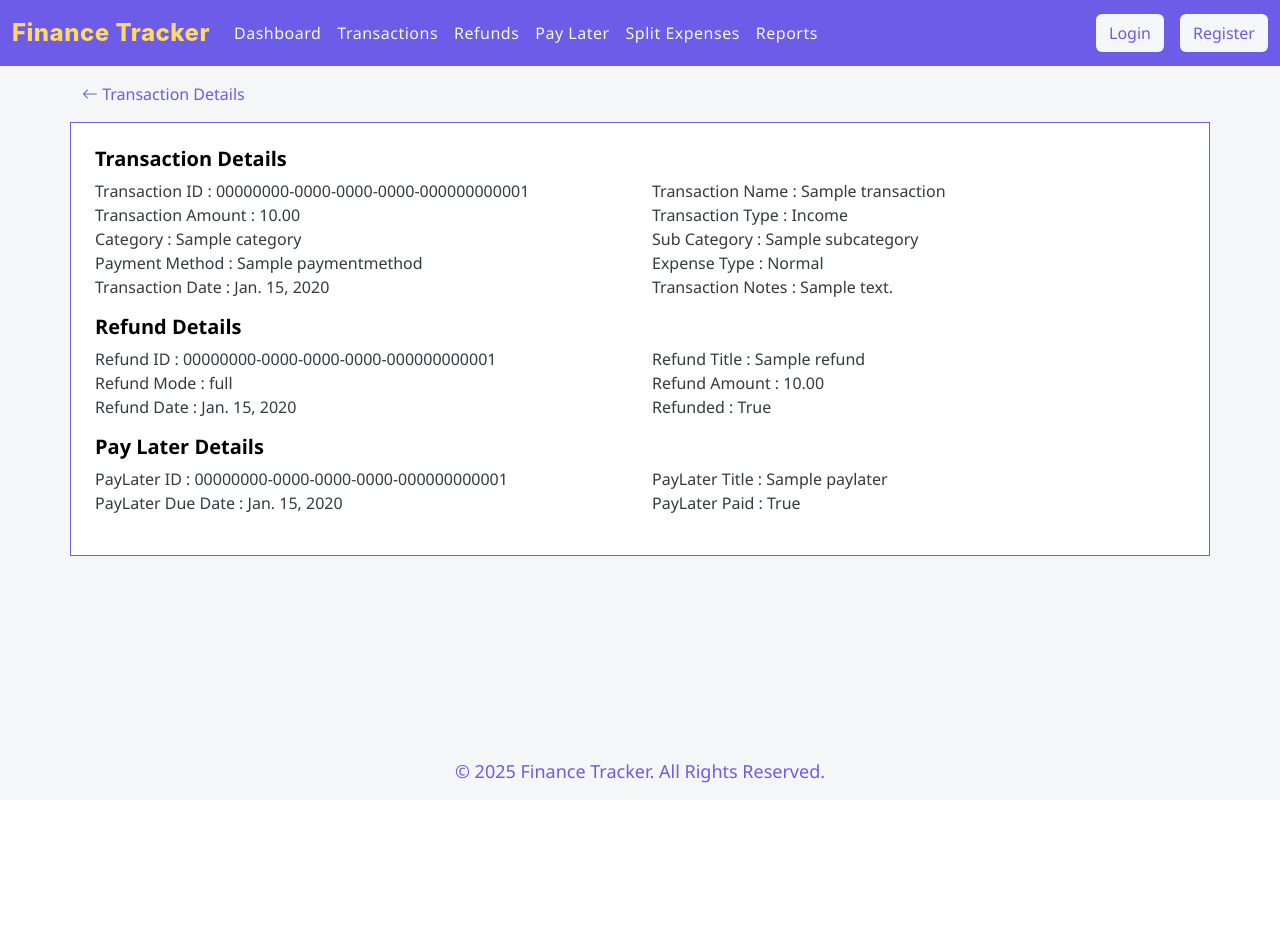
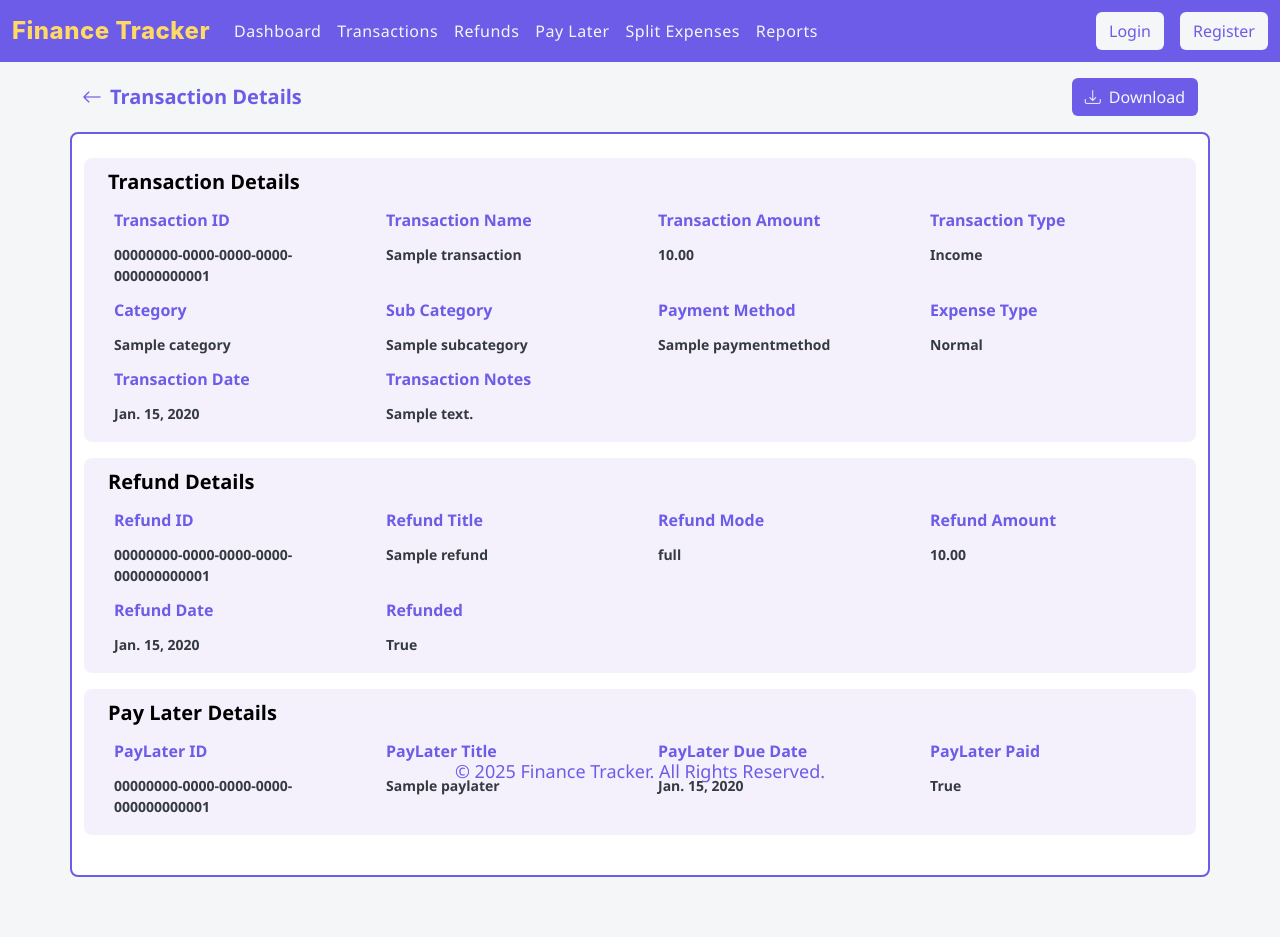
Before and after one commit to Sasi-Kiran-Vullaganti/FinanceTrackerProject, a Django app: template FinanceTrackerApplication/templates/TransactionDetails.html in a window 1280 px wide. Before the commit the page ends 783 px from the top, so only its background shows below. Run offline with Django 5.2, Linux system fonts and the light colour scheme; the template is opened without the code that fills it: values that come from a table or form of the project are taken from there, others are empty; tables that the repository leaves empty hold one stand-in row (values such as "Sample post").

Commit message:
Transaction Details Page UI

```diff
--- a/FinanceTrackerApplication/static/css/styles.css
+++ b/FinanceTrackerApplication/static/css/styles.css
@@ -55,9 +55,6 @@
 
 
   /* ButtonStyles */
-  .btn{
-    margin: 6px auto;
-  }
   .primary-btn, .primary-btn:hover{
     color: var(--light-color);
     background-color:var(--primary-color);
@@ -78,6 +75,9 @@
     gap:16px;
   }
 
-  .details-container{
-    border: 1px solid var(--primary-color);
+  /* Headings */
+  h1{
+    font-size: 18px;
+    font-weight: 600;
+    color: var(--primary-color);
   }
--- a/FinanceTrackerApplication/templates/TransactionDetails.html
+++ b/FinanceTrackerApplication/templates/TransactionDetails.html
@@ -5,95 +5,156 @@
 {% block content %}
 
 <style>
+    :root {
+    --primary-color: #6c5ce7;
+    --secondary-color: #f4f6f8;
+    --danger-color: #e74a3b;
+    --warning-color: #f6c23e;
+    --light-color: #f4f6f8;
+    --dark-color: #343a40;
+    --gray-color: #858796;
+    --brand-color: #ffd966;
+    --font-main: 'Segoe UI', Tahoma, Geneva, Verdana, sans-serif;
+  }
     .mainHeader{
         font-size:20px;
         font-weight: 600;
         color: black;
     }
+    .page-header{
+        color:var(--primary-color);
+        font-size: 20px;
+        font-weight: 800;
+    }
     .details-container{
-        border: 1px solid var(--primary-color);
+        border: 2px solid var(--primary-color);
         background-color: white;
+        border-radius: 8px;
+    }
+    .details-row{
+        background: #f4f1fd;
+        padding: 12px;
+        border-radius: 8px;
+    }
+    .details-set{
+        display: flex;
+        flex-direction: column;
+    }
+    .detail-header{
+        font-size:16px;
+        font-weight: 600;
+        margin: 6px;
+        color: var(--primary-color);
+    }
+    .detail-value{
+        font-size: 14px;
+        margin:6px;
+        font-weight: bold;
     }
 </style>
 
 <div class="container mt-3">
-    <div class="row">
-        <div class="col-12">
-            <a class="" href="{% url 'transactionDashboard' %}"><i class="bi bi-arrow-left"></i> Transaction Details</a>
+    <div class="row align-items-center mb-3">
+        <div class="col d-flex align-items-center">
+          <a class="page-header d-flex align-items-center me-auto" href="{% url 'transactionDashboard' %}">
+            <i class="bi bi-arrow-left me-2"></i> Transaction Details
+          </a>
+          <button class="btn primary-btn ms-auto"><i class="bi bi-download me-2"></i>Download</button>
         </div>
-    </div>
+      </div>
+
 </div>
 <div class="container details-container mt-3 p-4">
-    <div class="row mb-3">
+    <div class="row details-row mb-3">
         <h2  class="mainHeader">Transaction Details</h2>
-        <div class="col-md-6">
-            <span>Transaction ID : {{ transaction.txnid }}</span>
+        <div class="col-md-3 details-set">
+            <span class="detail-header">Transaction ID </span>
+            <span class="detail-value">{{ transaction.txnid }}</span>
         </div>
-        <div class="col-md-6">
-            <span>Transaction Name : {{ transaction.name }}</span>
+        <div class="col-md-3 details-set">
+            <span class="detail-header">Transaction Name</span>
+            <span class="detail-value">{{ transaction.name }}</span>
         </div>
-        <div class="col-md-6">
-            <span>Transaction Amount : {{ transaction.amount }}</span>
+        <div class="col-md-3 details-set">
+            <span class="detail-header">Transaction Amount</span>
+            <span class="detail-value">{{ transaction.amount }}</span>
         </div>
-        <div class="col-md-6">
-            <span>Transaction Type : {{ transaction.type|title }}</span>
+        <div class="col-md-3 details-set">
+            <span class="detail-header">Transaction Type</span>
+            <span class="detail-value">{{ transaction.type|title }}</span>
         </div>
-        <div class="col-md-6">
-            <span>Category : {{ transaction.category.category_name }}</span>
+        <div class="col-md-3 details-set">
+            <span class="detail-header">Category</span>
+            <span class="detail-value">{{ transaction.category.category_name }} </span>
         </div>
-        <div class="col-md-6">
-            <span>Sub Category : {{ transaction.subcategory.subcategory_name }}</span>
+        <div class="col-md-3 details-set">
+            <span class="detail-header">Sub Category</span>
+            <span class="detail-value">{{ transaction.subcategory.subcategory_name }}</span>
         </div>
-        <div class="col-md-6">
-            <span>Payment Method : {{ transaction.payment_method.payment_method_name }}</span>
+        <div class="col-md-3 details-set">
+            <span class="detail-header">Payment Method</span>
+            <span class="detail-value">{{ transaction.payment_method.payment_method_name }}</span>
         </div>
-        <div class="col-md-6">
-            <span>Expense Type : {{ transaction.expense_type|title }}</span>
+        <div class="col-md-3 details-set">
+            <span class="detail-header">Expense Type</span>
+            <span class="detail-value">{{ transaction.expense_type|title }}</span>
         </div>
-        <div class="col-md-6">
-            <span>Transaction Date : {{ transaction.txn_date }}</span>
+        <div class="col-md-3 details-set">
+            <span class="detail-header">Transaction Date</span>
+            <span class="detail-value">{{ transaction.txn_date }}</span>
         </div>
-        <div class="col-md-6">
-            <span>Transaction Notes : {{ transaction.notes }}</span>
+        <div class="col-md-3 details-set">
+            <span class="detail-header">Transaction Notes</span>
+            <span class="detail-value">{{ transaction.notes }}</span>
         </div>
     </div>
     {% if refund_details %}
-        <div class="row mb-3">
+        <div class="row details-row mb-3">
             <h2  class="mainHeader">Refund Details</h2>
-            <div class="col-md-6">
-                <span>Refund ID : {{ refund_details.refundid }}</span>
+            <div class="col-md-3 details-set">
+                <span class="detail-header">Refund ID</span>
+                <span class="detail-value">{{ refund_details.refundid }}</span>
             </div>
-            <div class="col-md-6">
-                <span>Refund Title : {{ refund_details.title }}</span>
+            <div class="col-md-3 details-set">
+                <span class="detail-header">Refund Title</span>
+                <span class="detail-value">{{ refund_details.title }}</span>
             </div>
-            <div class="col-md-6">
-                <span>Refund Mode : {{ refund_details.mode }}</span>
+            <div class="col-md-3 details-set">
+                <span class="detail-header">Refund Mode</span>
+                <span class="detail-value">{{ refund_details.mode }}</span>
             </div>
-            <div class="col-md-6">
-                <span>Refund Amount : {{ refund_details.amount }}</span>
+            <div class="col-md-3 details-set">
+                <span class="detail-header">Refund Amount</span>
+                <span class="detail-value">{{ refund_details.amount }}</span>
             </div>
-            <div class="col-md-6">
-                <span>Refund Date : {{ refund_details.refund_date }}</span>
+            <div class="col-md-3 details-set">
+                <span class="detail-header">Refund Date</span>
+                <span class="detail-value">{{ refund_details.refund_date }}</span>
             </div>
-            <div class="col-md-6">
-                <span>Refunded : {{ refund_details.refunded }}</span>
+            <div class="col-md-3 details-set">
+                <span class="detail-header">Refunded</span>
+                <span class="detail-value">{{ refund_details.refunded }}</span>
             </div>
         </div>
     {% endif %}
     {% if paylater_details %}
-        <div class="row mb-3">
+        <div class="row details-row mb-3">
             <h2  class="mainHeader">Pay Later Details</h2>
-            <div class="col-md-6">
-                <span>PayLater ID : {{ paylater_details.paylaterid }}</span>
+            <div class="col-md-3 details-set">
+                <span class="detail-header">PayLater ID</span>
+                <span class="detail-value">{{ paylater_details.paylaterid }}</span>
             </div>
-            <div class="col-md-6">
-                <span>PayLater Title : {{ paylater_details.title }}</span>
+            <div class="col-md-3 details-set">
+                <span class="detail-header">PayLater Title</span>
+                <span class="detail-value">{{ paylater_details.title }}</span>
             </div>
-            <div class="col-md-6">
-                <span>PayLater Due Date : {{ paylater_details.due_date }}</span>
+            <div class="col-md-3 details-set">
+                <span class="detail-header">PayLater Due Date</span>
+                <span class="detail-value">{{ paylater_details.due_date }}</span>
             </div>
-            <div class="col-md-6">
-                <span>PayLater Paid : {{ paylater_details.paid }}</span>
+            <div class="col-md-3 details-set">
+                <span class="detail-header">PayLater Paid</span>
+                <span class="detail-value">{{ paylater_details.paid }}</span>
             </div>
         </div>
     {% endif %}
--- a/FinanceTrackerApplication/templates/userDashboard.html
+++ b/FinanceTrackerApplication/templates/userDashboard.html
@@ -58,7 +58,7 @@
 
             </div>
             <div class="modal-footer">
-            <button type="button" class="btn primary-btn">Apply changes</button>
+            <button type="button" class="btn primary-btn ms-0">Apply changes</button>
             </div>
         </div>
         </div>
```
